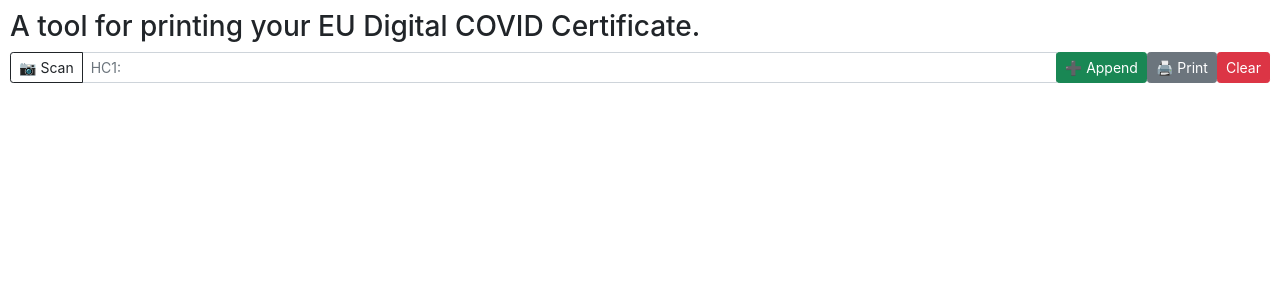
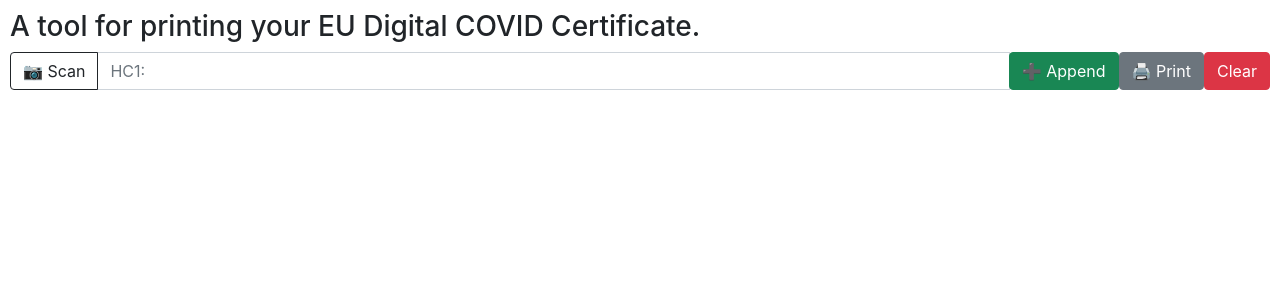
Before and after one commit to maelgangloff/covid-pass, a React (Create React App) app: page / in a window 1280 px wide. Shown: the top 300 px of the page. Built offline with nearby package versions, Linux system fonts and the light colour scheme.

Commit message:
style: update layout when printing

```diff
--- a/src/App.tsx
+++ b/src/App.tsx
@@ -52,16 +52,17 @@
       </Modal>
       <Jumbotron fluid={true} className='noprint'>
         <h3>A tool for printing your EU Digital COVID Certificate.</h3>
-        <div className="input-group input-group-sm">
-          <button className='btn btn-outline-dark btn-sm' onClick={() => this.setState({isScanning: true})}>📷 Scan</button>
+        <div className="input-group input-group">
+          <button className='btn btn-outline-dark' onClick={() => this.setState({isScanning: true})}>📷 Scan</button>
           <input className='form-control' type="text" value={this.state.hcert}
                  onChange={({target}) => this.setState({hcert: target.value})} placeholder="HC1:"/>
           <div className="input-group-append">
-            <Button variant="success" size='sm' onClick={this.onAppend}>➕ Append</Button>
-            <Button variant='secondary' size='sm' onClick={window.print}>🖨️ Print</Button>
-            <Button variant='danger' size='sm' onClick={() => this.setState({cards: [], hcert: ''})}>Clear</Button>
+            <Button variant="success" onClick={this.onAppend}>➕ Append</Button>
+            <Button variant='secondary' onClick={window.print}>🖨️ Print</Button>
+            <Button variant='danger' onClick={() => this.setState({cards: [], hcert: ''})}>Clear</Button>
           </div>
         </div>
+        <br/>
       </Jumbotron>
       <div id="cards">{this.state.cards}</div>
     </>
--- a/src/style/card.scss
+++ b/src/style/card.scss
@@ -12,9 +12,10 @@
 
     td {
         border: 1px solid;
-        width: 8.5cm;
-        height: 5.5cm;
-
+        @media print {
+            width: 8.5cm;
+            height: 5.5cm;
+        }
         h4 {
             font-family: Arial, sans-serif;
             margin-top: 0;
@@ -29,8 +30,10 @@
         svg {
             margin: auto;
             display: block;
-            height: 4cm;
-            width: 4cm;
+            @media print {
+                height: 4cm;
+                width: 4cm;
+            }
         }
         p {
             font-size: small;
--- a/src/style/index.scss
+++ b/src/style/index.scss
@@ -11,6 +11,7 @@
 .noprint {
   @media print {
     visibility: hidden;
+    height: 0;
   }
   margin-top: 10px;
   margin-left: 10px;
```
